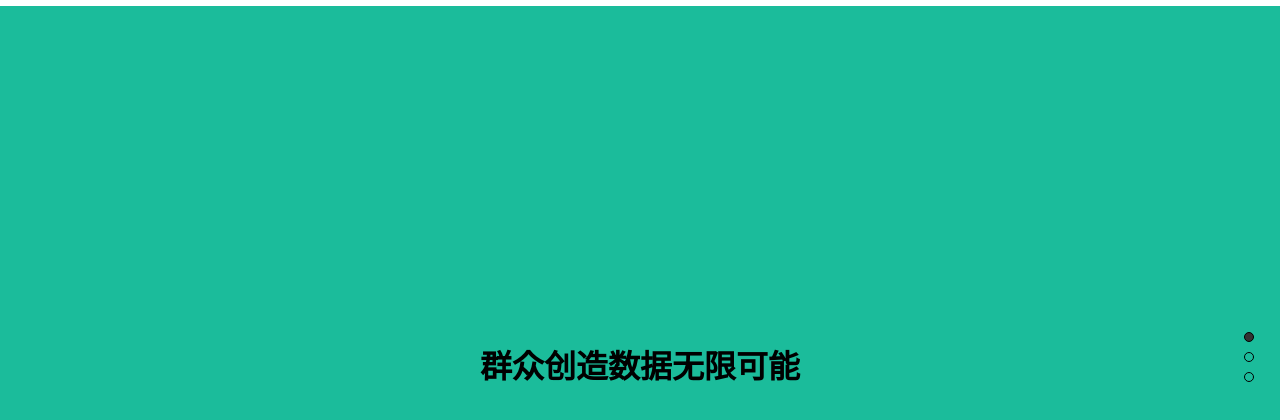
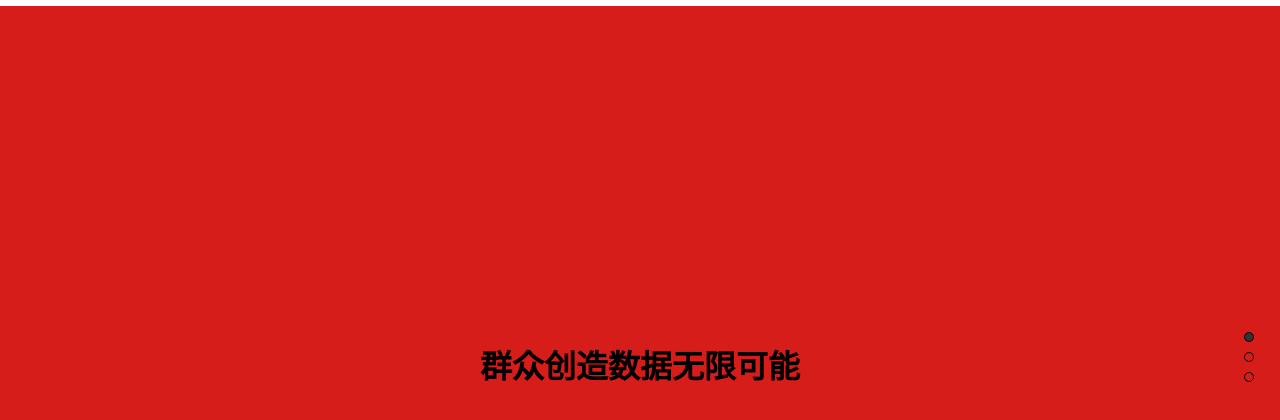
Before and after one commit to wenhuang98/seahawks, a plain HTML site: page index.html in a window 1280 px wide. Shown: the part 44-464 px from the top of the page. Drawn offline with nearby package versions, Linux system fonts and the light colour scheme.

Commit message:
background color

```diff
--- a/index.html
+++ b/index.html
@@ -57,7 +57,7 @@
         controlArrows: true,
         verticalCentered: true,
         resize : false,
-        sectionsColor : ['#1bbc9b', '#4BBFC3', '#C63D0F'],
+        sectionsColor : ['#D61D1A', '#4BBFC3', '#C63D0F'],
         paddingTop: '3em',
         paddingBottom: '10px',
         fixedElements: '#header, .footer',
```
